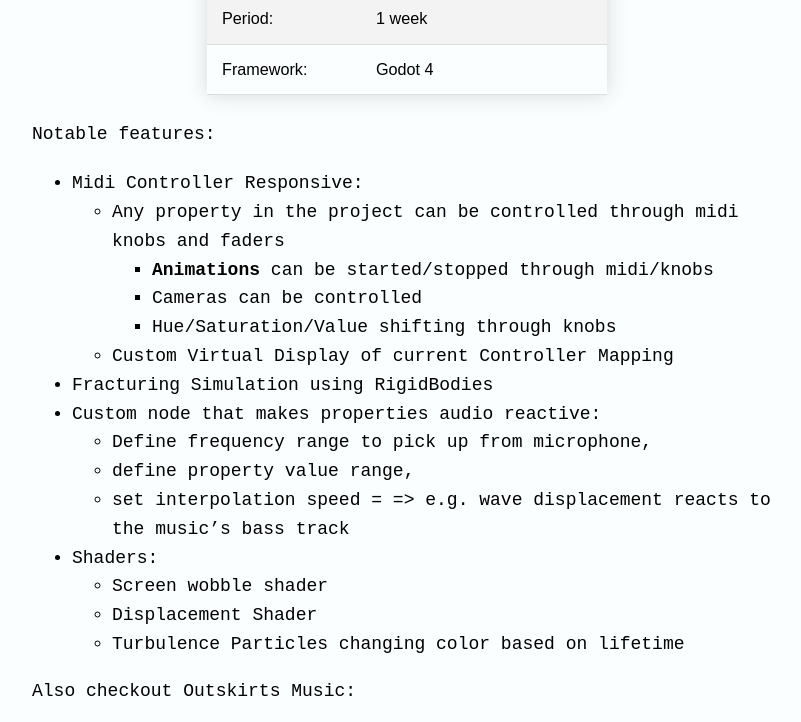
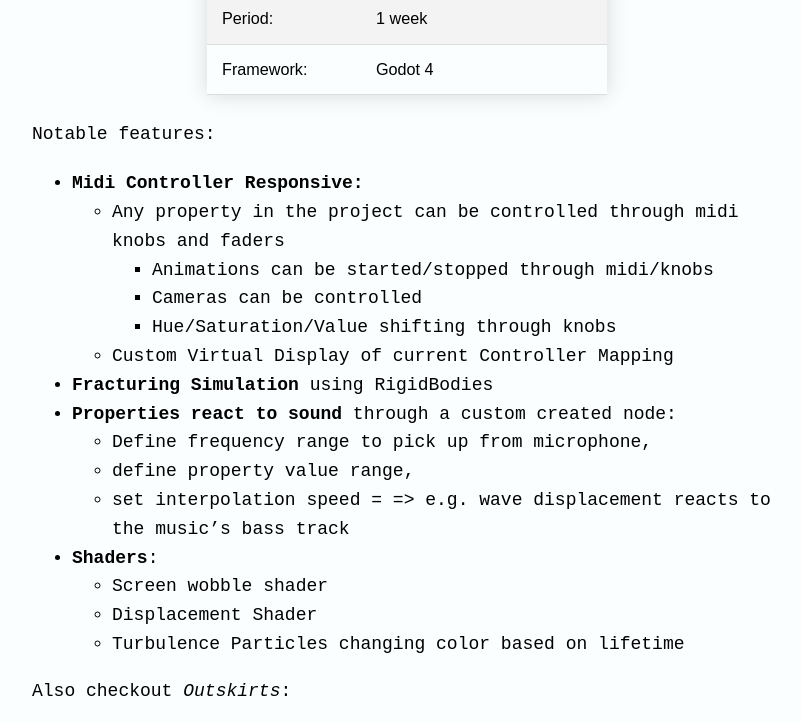
Before and after one commit to nan0m/nan0m.github.io, a Jekyll site: the page built from projects/OutskirtsVisualizer.md, in a window 1280 px wide and 900 px high, scrolled down 910 px, cut to the strip 0-722 px from the top of the window. Shown: the whole strip, without its empty margins (233-1034 px from the left). Built offline with Jekyll 4.4.1, drawn with Linux system fonts in a browser that asks for light colours; nearby versions of some CDN libraries; some web fonts are replaced.

Commit message:
tki, visualizer

```diff
--- a/projects/OutskirtsVisualizer.md
+++ b/projects/OutskirtsVisualizer.md
@@ -13,25 +13,25 @@ title: 'Outskirts Visualizer'
 {: .project-properties-table}
 
 Notable features:
-- Midi Controller Responsive:
+- **Midi Controller Responsive:**
 	- Any property in the project can be controlled through midi knobs and faders
-		- **Animations** can be started/stopped through midi/knobs
+		- Animations can be started/stopped through midi/knobs
 		- Cameras can be controlled
 		- Hue/Saturation/Value shifting through knobs
 	- Custom Virtual Display of current Controller Mapping
-- Fracturing Simulation using RigidBodies
-- Custom node that makes properties audio reactive:
+- **Fracturing Simulation** using RigidBodies
+- **Properties react to sound** through a custom created node:
 	- Define frequency range to pick up from microphone,
 	- define property value range,
 	- set interpolation speed
 	= => e.g. wave displacement reacts to the music's bass track
-- Shaders:
+- **Shaders**:
 	- Screen wobble shader
 	- Displacement Shader
 	- Turbulence Particles changing color based on lifetime
 
 
 
-Also checkout Outskirts Music:
+Also checkout *Outskirts*:
 
 <iframe style="border-radius:12px" src="https://open.spotify.com/embed/artist/6AtmGDix7ziaavtOWpfQZI?utm_source=generator" width="100%" height="352" frameBorder="0" allowfullscreen="" allow="autoplay; clipboard-write; encrypted-media; fullscreen; picture-in-picture" loading="lazy"></iframe>
```
Also changed, not shown: projects/TKIRacer.md (+18 -0 lines).
